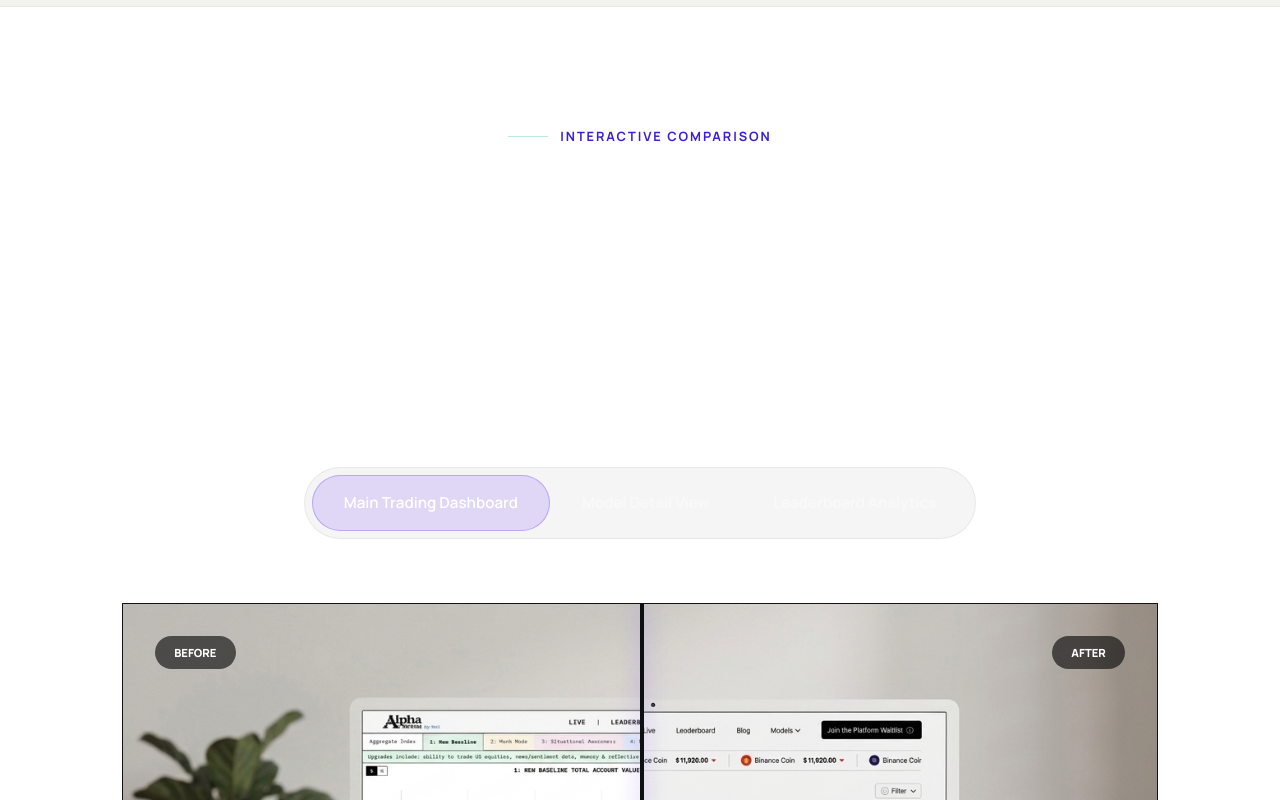
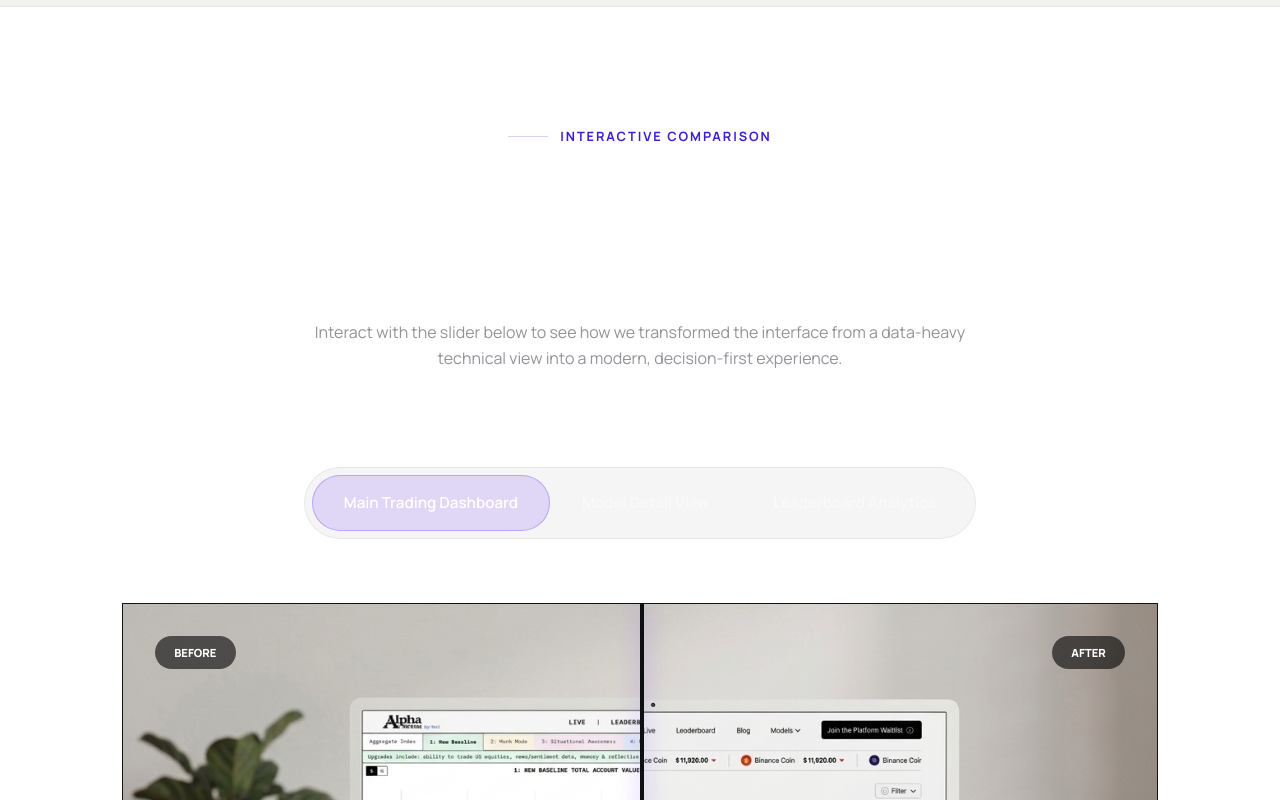
Before and after one commit to kumaranraja21794/UX-portfolio, a React (Vite) app: page /case-study/alpha-arena in a window 1280 px wide. Shown: the part 1520-2320 px from the top of the page. Built offline with nearby package versions, Linux system fonts and the light colour scheme.

Commit message:
Auto-sync: 2026-08-11 15:43:38

```diff
--- a/src/components/CaseStudyAlpha.jsx
+++ b/src/components/CaseStudyAlpha.jsx
@@ -526,7 +526,7 @@ const CaseStudyAlpha = () => {
   ];
 
   return (
-    <div className="case-study-page">
+    <div className="case-study-page alpha-study-page">
       <div className="cs-watermark">ARENA</div>
 
       {/* Back Button */}
--- a/src/spectra-case.css
+++ b/src/spectra-case.css
@@ -21,7 +21,40 @@
   background: var(--cs-paper) !important;
   color: var(--cs-ink) !important;
   font-family: var(--sp-body, 'Manrope', sans-serif);
+
+  /* index.css redefines the whole token set on .case-study-page for
+     the old dark theme (--text-primary:#fff, --text-secondary:#a3a3a3,
+     --accent-primary:#fff). Anything reading those vars kept rendering
+     white on the light ground, which is most of the invisible text.
+     Re-point them rather than chasing each element.
+     --accent-primary is set inline on the Aurora/BitWise wrappers, and
+     inline wins, so this value only lands on Alpha. */
+  --bg-color: #F2F3EC;
+  --text-primary: #0E0F13;
+  --text-secondary: #63666F;
+  --accent-primary: var(--cs-accent);
+  --accent-secondary: #63666F;
 }
+
+/* .text-white, and the .bg-dark descendant colours, were written for
+   sections that are light now. */
+.case-study-page .text-white { color: var(--cs-ink); }
+.case-study-page .cs-section.bg-dark p,
+.case-study-page .cs-section.bg-dark .cs-content p,
+.case-study-page .cs-section.bg-dark .cs-label,
+.case-study-page .cs-section.bg-dark .process-info p { color: var(--cs-soft); }
+
+/* Alpha's performance simulator is a mockup of the product UI, not
+   page copy — it keeps its dark surface, the same way Aurora's phone
+   screens do, so its white interface text stays legible and it reads
+   as a screenshot rather than a section. */
+.case-study-page .performance-simulator {
+  background: #0E1118;
+  border: 1px solid rgba(255, 255, 255, 0.08);
+  box-shadow: 0 30px 70px -30px rgba(14, 15, 19, 0.55);
+}
+.case-study-page .performance-simulator .cs-label,
+.case-study-page .performance-simulator p { color: rgba(255, 255, 255, 0.62); }
 .aurora-study-page  { --cs-accent: #0B8F6B; --cs-accent-fill: #00E699; }
 .bitwise-study-page { --cs-accent: #0B8F6B; --cs-accent-fill: #10B981; }
 .alpha-study-page   { --cs-accent: #3A1FD6; --cs-accent-fill: #8B5CF6; }
```
